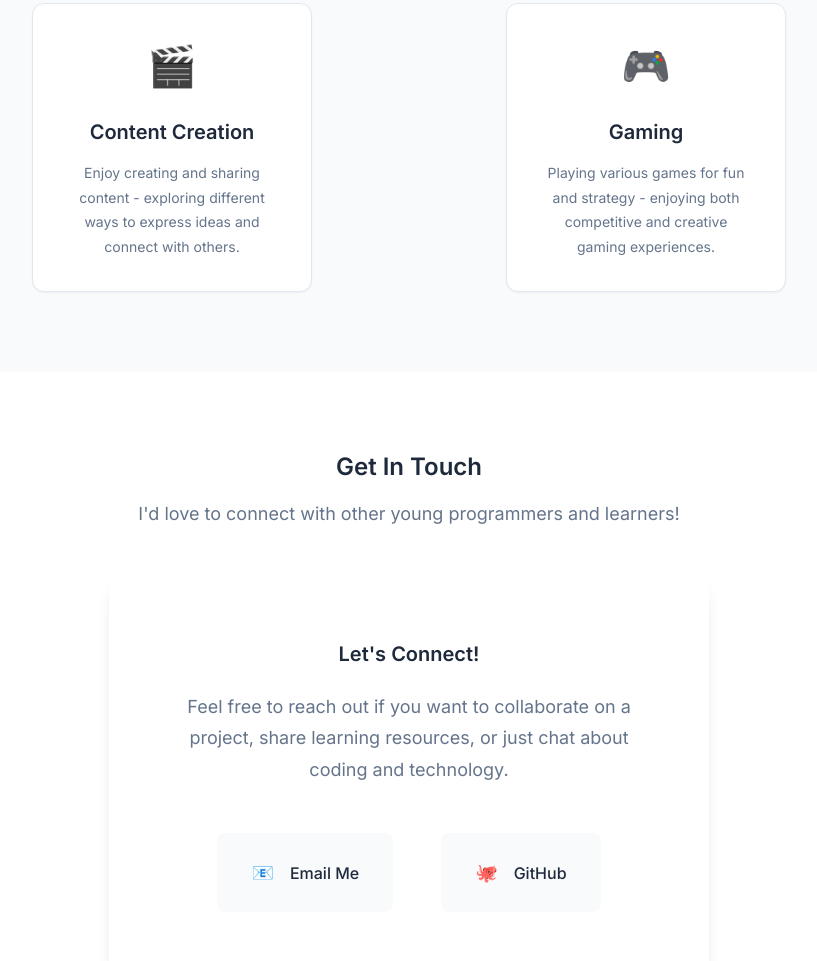
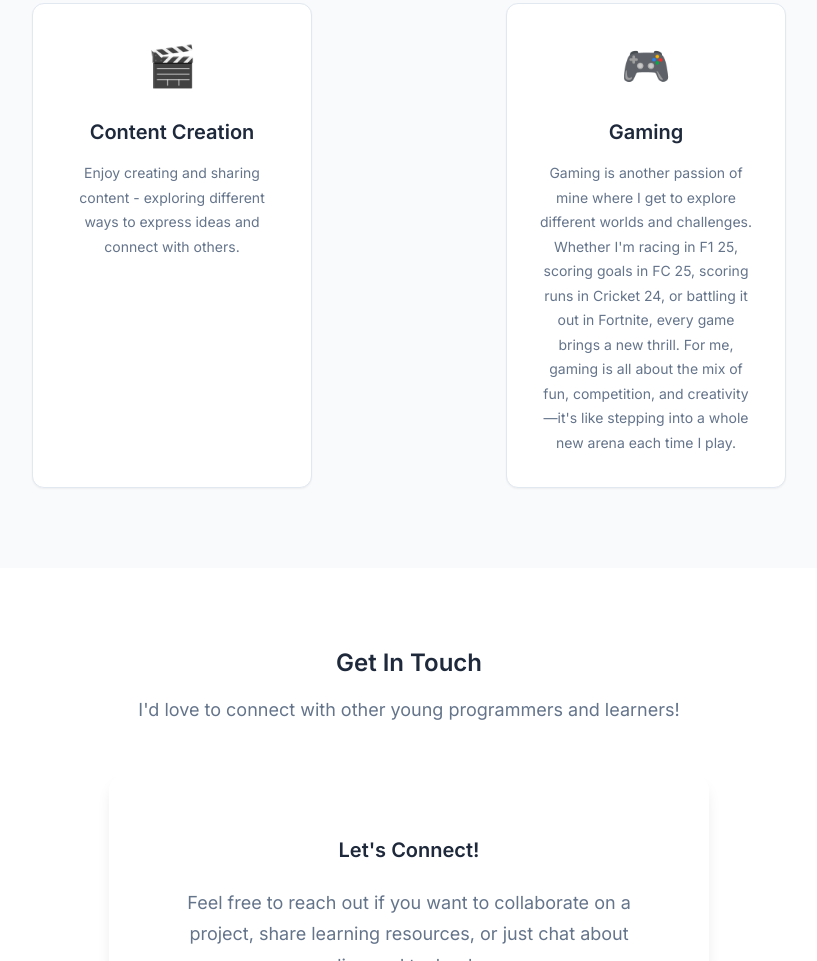
Before and after one commit to sachinlala/nikunj-portfolio, a website: page index.html in a window 1280 px wide. Shown: the part 1366-2327 px from the top of the page, without its empty margins (231-1048 px from the left). Drawn offline with Linux system fonts and the light colour scheme.

Commit message:
Gaming section

```diff
--- a/index.html
+++ b/index.html
@@ -121,7 +121,7 @@
             <div class="interest-card">
               <div class="interest-icon">🎮</div>
               <h3>Gaming</h3>
-              <p>Playing various games for fun and strategy - enjoying both competitive and creative gaming experiences.</p>
+              <p>Gaming is another passion of mine where I get to explore different worlds and challenges. Whether I'm racing in F1 25, scoring goals in FC 25, scoring runs in Cricket 24, or battling it out in Fortnite, every game brings a new thrill. For me, gaming is all about the mix of fun, competition, and creativity—it's like stepping into a whole new arena each time I play.</p>
             </div>
           </div>
         </div>
```
